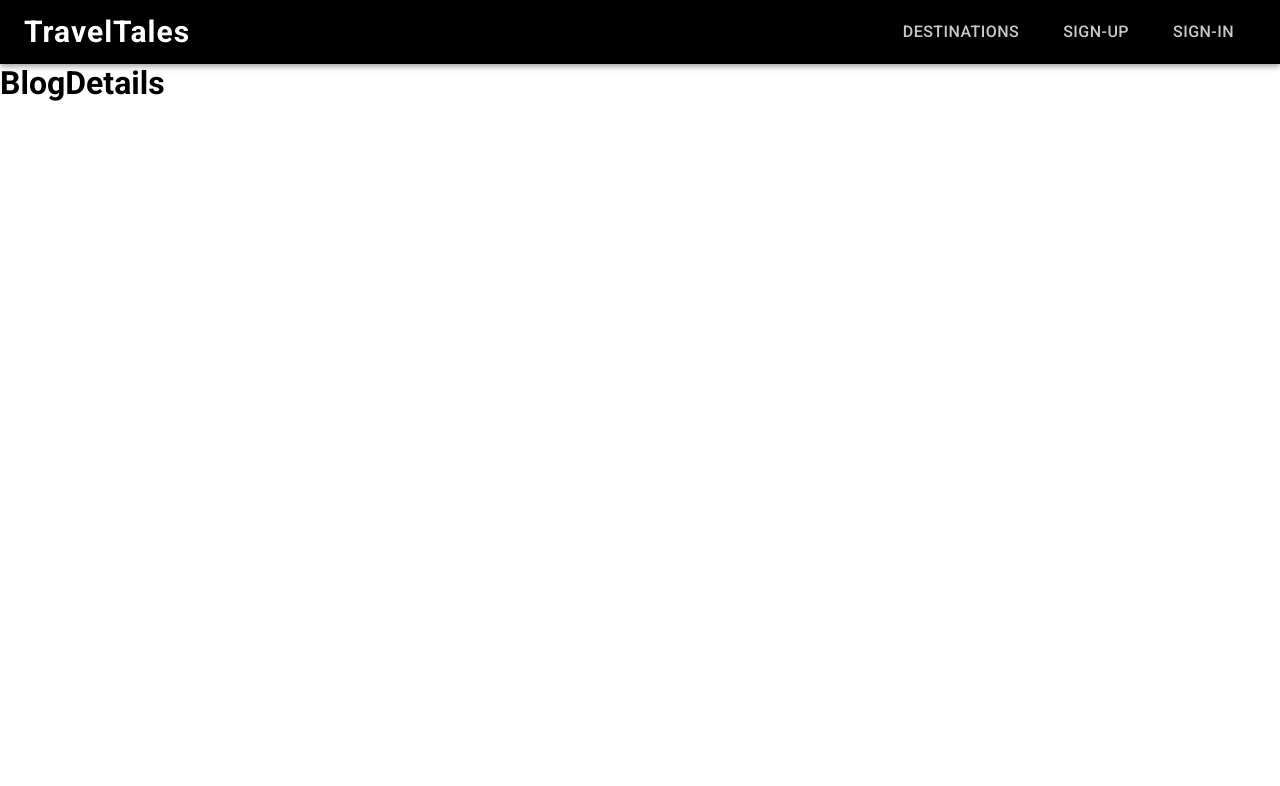
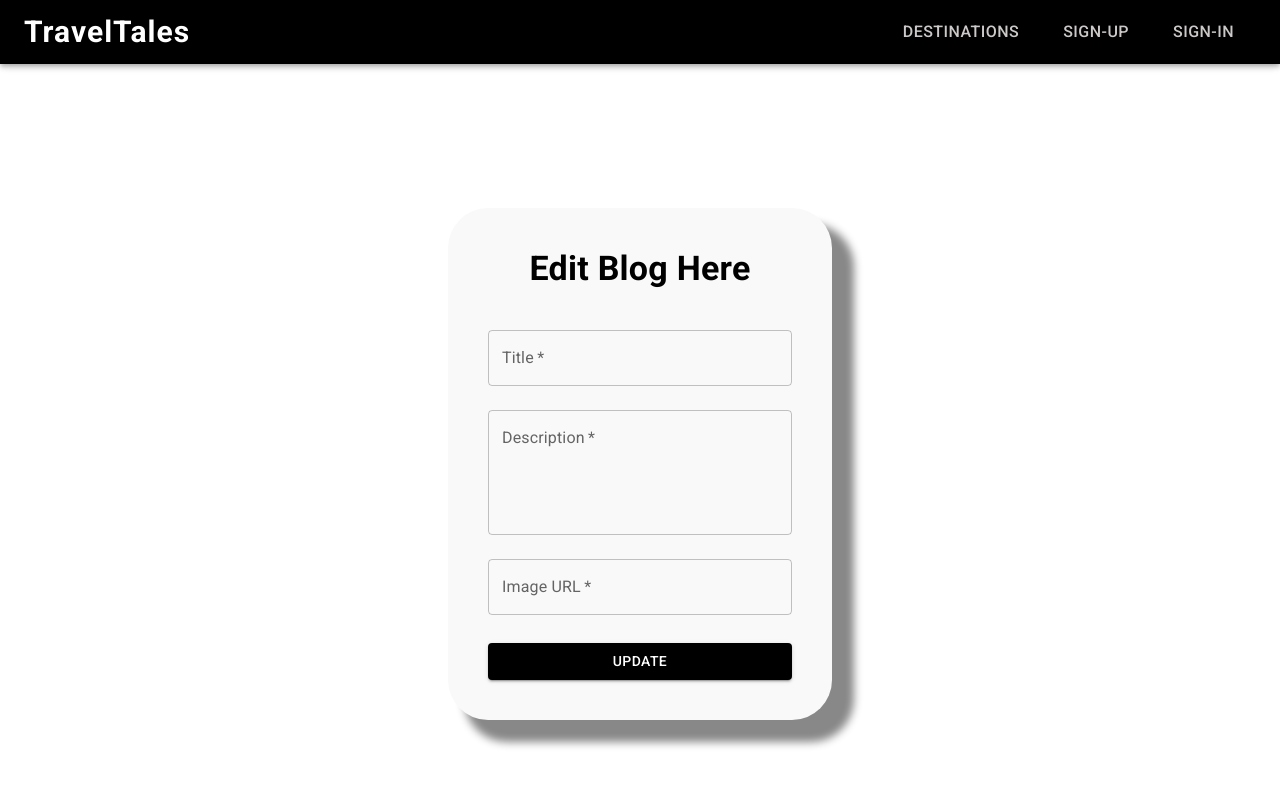
Before and after one commit to AbdulhameedSk/TravelTales, a React (Vite) app in the folder Frontend/: page /blog-details/1 in a window 1280 px wide. Shown: the top 786 px of the page. Built offline with nearby package versions, Linux system fonts and the light colour scheme; no server answers.

Commit message:
Added delete icon

```diff
--- a/Frontend/src/App.jsx
+++ b/Frontend/src/App.jsx
@@ -17,7 +17,7 @@ function App() {
         <Route path="/my-blogs" element={<UserBlogs />} />
         <Route path="/create-blog" element={<CreateBlog />} />
         <Route path="/blog-details/:id" element={<BlogDetails />} />
-
+        <Route path="/blog-details/:id" element={<BlogDetails />} />
         <Route path="/login" element={<Login />} />
         <Route path="/register" element={<Register />} />
       </Routes>
--- a/Frontend/src/components/BlogCard.jsx
+++ b/Frontend/src/components/BlogCard.jsx
@@ -11,6 +11,7 @@ import DeleteSharpIcon from "@mui/icons-material/DeleteSharp";
 import Typography from "@mui/material/Typography";
 import { Box } from "@mui/material";
 import { useNavigate } from "react-router-dom";
+import axios from "axios";
 
 const theme = createTheme({
   palette: {
@@ -36,7 +37,19 @@ export default function BlogCard({
   const handleEdit = () => {
     navigate(`/blog-details/${id}`);
   };
-
+  const handleDelete = async () => {
+    try {
+      const { data } = await axios.delete(
+        `http://localhost:8080/api/v1/blog/delete-blog/${id}`
+      );
+      if (data?.success) {
+        alert("Blog delete");
+        navigate("/my-blogs");
+      }
+    } catch (error) {
+      console.log(error);
+    }
+  };
   return (
     <ThemeProvider theme={theme}>
       <Card
@@ -61,7 +74,7 @@ export default function BlogCard({
             <IconButton onClick={handleEdit} sx={{ marginLeft: "auto" }}>
               <EditSharpIcon />
             </IconButton>
-            <IconButton>
+            <IconButton onClick={handleDelete}>
               <DeleteSharpIcon />
             </IconButton>
           </Box>
--- a/Frontend/src/pages/BlogDetails.jsx
+++ b/Frontend/src/pages/BlogDetails.jsx
@@ -1,7 +1,140 @@
-import React from "react";
+import React, { useEffect, useState } from "react";
+import axios from "axios";
+import { Box, Typography, TextField, Button } from "@mui/material";
+import { useNavigate } from "react-router-dom";
+import { useParams } from "react-router-dom";
+const BlogDetails = () => {
+  const [inputs, setInputs] = useState({});
+  const [blog, setBlog] = useState({});
+  const id = useParams().id;
+  const navigate = useNavigate();
+  const getBlogDetails = async () => {
+    try {
+      const { data } = await axios.get(
+        `http://localhost:8080/api/v1/blog/get-blog/${id}`
+      );
+      if (data.success) {
+        setBlog(data?.blog);
+        setInputs({
+          title: data?.blog.title,
+          description: data?.blog.description,
+          image: data?.blog.image,
+        });
+      }
+    } catch (error) {
+      console.log(error);
+    }
+  };
 
-const BlogDetails = () => {
-  return <h1>BlogDetails</h1>;
+  useEffect(() => {
+    getBlogDetails();
+  }, [id]);
+
+  const handleSubmit = async (e) => {
+    e.preventDefault();
+    console.log(inputs);
+    try {
+      const { data } = await axios.put(
+        `http://localhost:8080/api/v1/blog/update-blog/${id}`,
+        {
+          title: inputs.title,
+          description: inputs.description,
+          image: inputs.image,
+          user: id,
+        }
+      );
+      if (data?.success) {
+        alert("Blog Updated successfully");
+        navigate("/my-blogs");
+      }
+    } catch (error) {
+      console.log(error);
+    }
+  };
+
+  const handleInputChange = (e) => {
+    const { name, value } = e.target;
+    setInputs((prevState) => ({
+      ...prevState,
+      [e.target.name]: e.target.value,
+    }));
+  };
+
+  console.log(blog);
+
+  return (
+    <>
+      <form
+        onSubmit={handleSubmit}
+        style={{
+          display: "flex",
+          justifyContent: "center",
+          alignItems: "center",
+          height: "100vh",
+        }}
+      >
+        <Box
+          width="30%"
+          borderRadius={10}
+          padding={5}
+          boxShadow="19px 19px 9px 3px #888"
+          bgcolor="#f9f9f9"
+          color="black"
+          transition="all 0.3s ease"
+        >
+          <Typography
+            variant="h4"
+            textAlign="center"
+            fontWeight="bold"
+            marginBottom={3}
+          >
+            Edit Blog Here
+          </Typography>
+          <TextField
+            label="Title"
+            variant="outlined"
+            name="title"
+            value={inputs.title}
+            onChange={handleInputChange}
+            fullWidth
+            required
+            margin="normal"
+          />
+          <TextField
+            label="Description"
+            variant="outlined"
+            name="description"
+            multiline
+            rows={4}
+            value={inputs.description}
+            onChange={handleInputChange}
+            fullWidth
+            margin="normal"
+            required
+          />
+          <TextField
+            label="Image URL"
+            variant="outlined"
+            name="image"
+            value={inputs.image}
+            onChange={handleInputChange}
+            fullWidth
+            margin="normal"
+            required
+          />
+          <Button
+            variant="contained"
+            color="primary"
+            type="submit"
+            fullWidth
+            style={{ marginTop: 20, backgroundColor: "black" }}
+          >
+            Update
+          </Button>
+        </Box>
+      </form>
+    </>
+  );
 };
 
 export default BlogDetails;
--- a/Frontend/src/pages/Blogs.jsx
+++ b/Frontend/src/pages/Blogs.jsx
@@ -29,12 +29,12 @@ const Blogs = () => {
         blogs.map((blog) => {
           return (
             <BlogCard
-              id={blog._id}
+              id={blog?._id}
               isUser={localStorage.getItem("userId") === blog.user._id}
-              title={blog.title}
-              description={blog.description}
-              image={blog.image}
-              username={blog.user.username}
+              title={blog?.title}
+              description={blog?.description}
+              image={blog?.image}
+              username={blog?.user.username}
               date={new Date(blog.createdAt).toLocaleDateString()}
             />
           );
```
Also changed, not shown: 1 other file (tests, documents, lock files or other folders).
